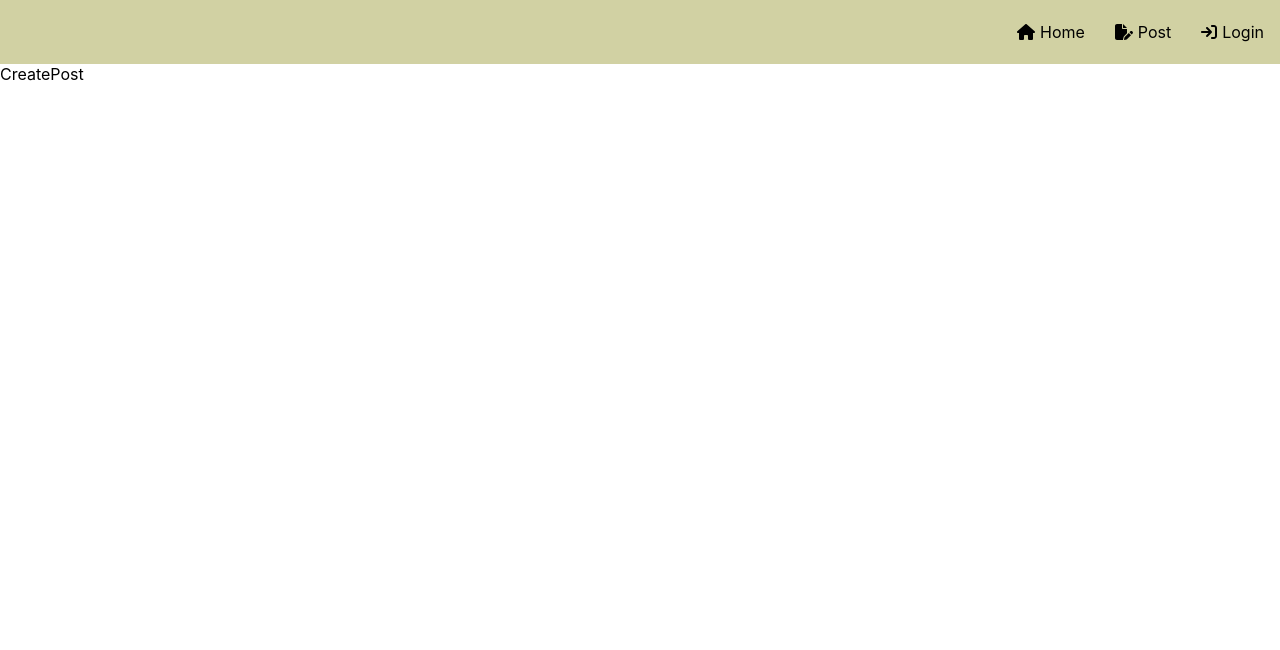
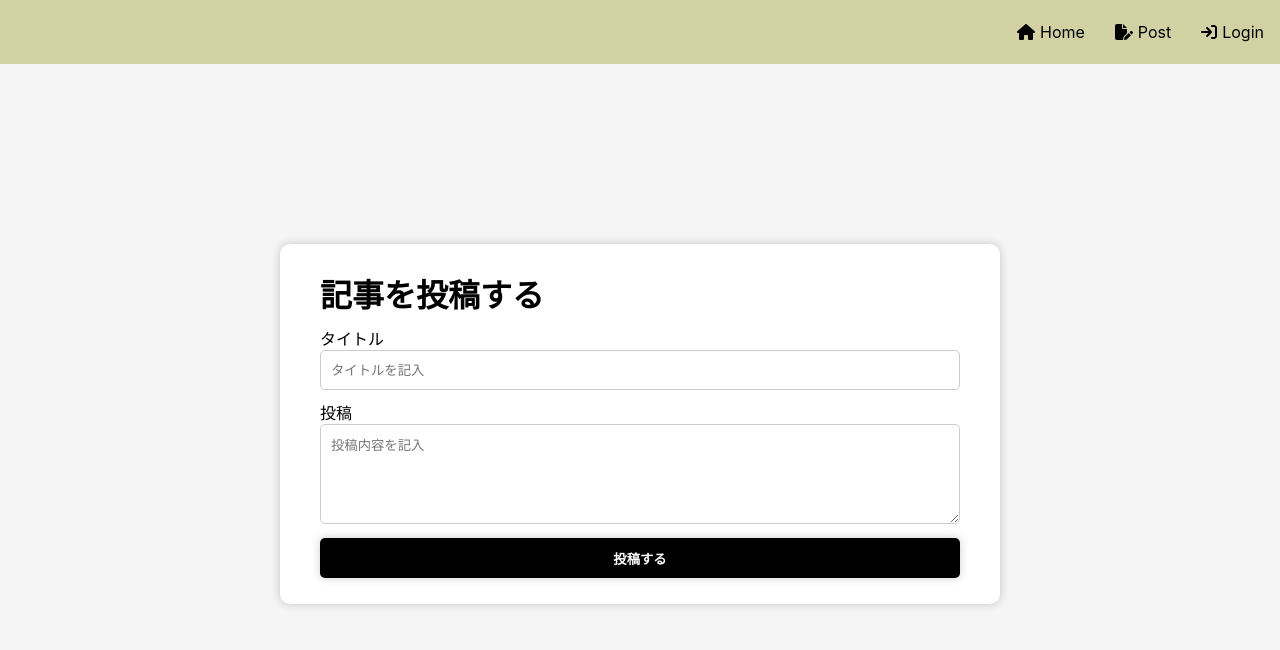
Before and after one commit to bamboo-wood/react_firebase_blog_app, a React (Create React App) app: page /createpost in a window 1280 px wide. Shown: the top 650 px of the page. Built offline with nearby package versions, Linux system fonts and the light colour scheme.

Commit message:
styled create post page

```diff
--- /dev/null
+++ b/src/components/CreatePost.css
@@ -0,0 +1,75 @@
+.createPostPage {
+  display: flex;
+  flex-direction: column;
+  align-items: center;
+  justify-content: center;
+  height: 90vh;
+  background-color: #f5f5f5;
+}
+
+.postContainer{
+  display: flex;
+  flex-direction: column;
+  justify-content: center;
+  gap: 10px;
+  width: 50%;
+  height: 50%;
+  background-color: #fff;
+  border-radius: 10px;
+  box-shadow: 0 0 10px 0 rgba(0, 0, 0, 0.2);
+  padding: 0px 40px;
+}
+
+.postContainer h1 {
+  margin: 0;
+}
+
+.postContainer input {
+  width: 100%;
+  height: 40px;
+  border: 1px solid #ccc;
+  border-radius: 5px;
+  padding: 10px;
+  box-sizing: border-box;
+  outline: none;
+}
+
+.postContainer textarea {
+  width: 100%;
+  height: 100px;
+  border: 1px solid #ccc;
+  border-radius: 5px;
+  padding: 10px;
+  box-sizing: border-box;
+  outline: none;
+}
+
+.postContainer button {
+  width: 100%;
+  height: 40px;
+  border: none;
+  border-radius: 5px;
+  background-color: #000;
+  color: #fff;
+  font-weight: bold;
+  cursor: pointer;
+  border: none;
+  box-shadow: 0 0 10px 0 rgba(0, 0, 0, 0.2);
+}
+
+.postContainer button:hover {
+  background-color: #333;
+  animation: buttonAnimation 0.5s;
+}
+
+@keyframes buttonAnimation {
+  0% {
+    transform: scale(1);
+  }
+  50% {
+    transform: scale(1.1);
+  }
+  100% {
+    transform: scale(1);
+  }
+}
--- a/src/components/CreatePost.tsx
+++ b/src/components/CreatePost.tsx
@@ -1,7 +1,23 @@
 import React from "react";
+import "./CreatePost.css";
 
 const CreatePost = () => {
-  return <div>CreatePost</div>;
+  return (
+    <div className="createPostPage">
+      <div className="postContainer">
+        <h1>記事を投稿する</h1>
+        <div className="inputPost">
+          <div>タイトル</div>
+          <input type="text" placeholder="タイトルを記入" />
+        </div>
+        <div className="inputPost">
+          <div>投稿</div>
+          <textarea placeholder="投稿内容を記入"></textarea>
+        </div>
+        <button className="postButton">投稿する</button>
+      </div>
+    </div>
+  );
 };
 
 export default CreatePost;
```
